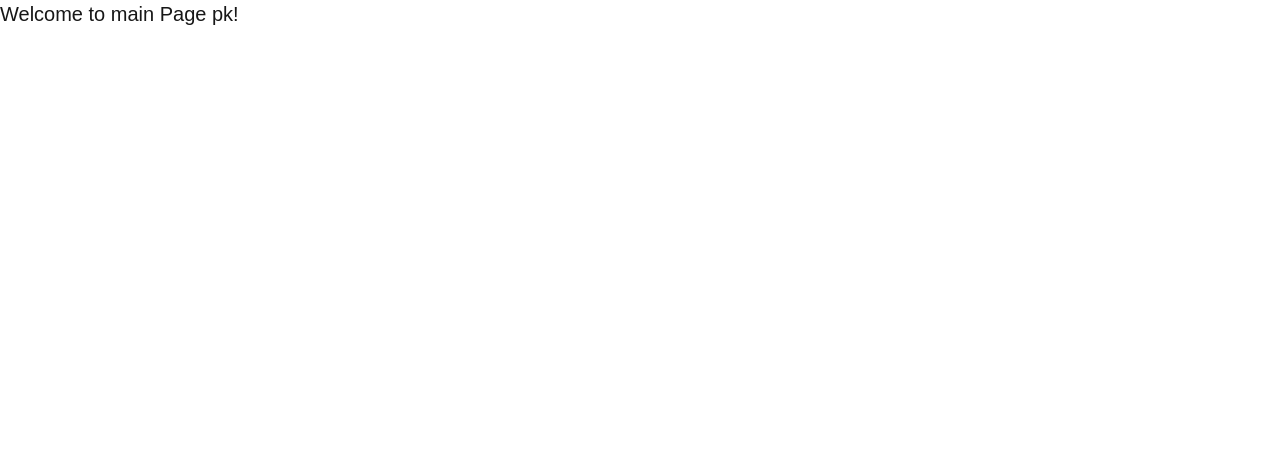
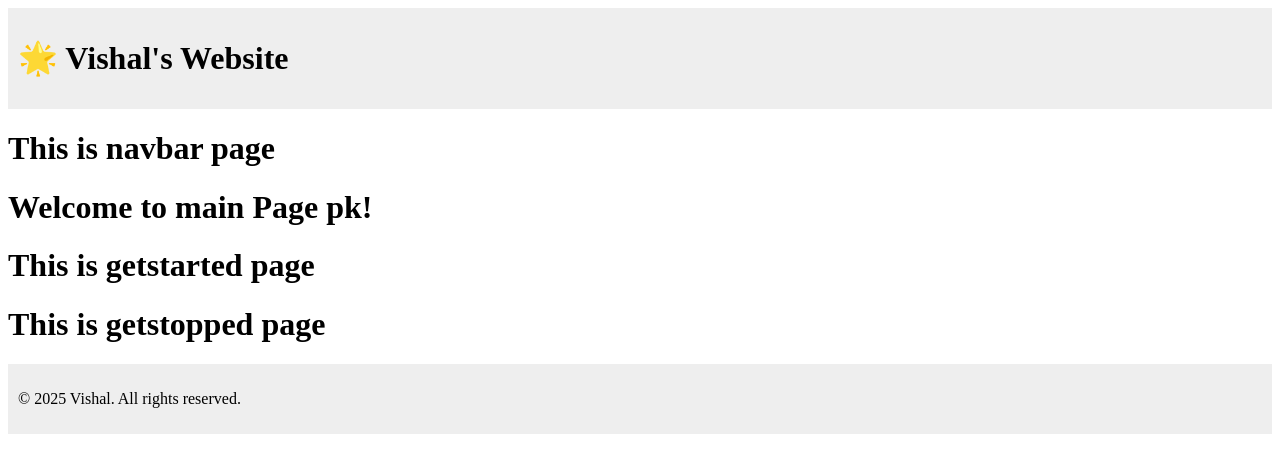
Before and after one commit to Vishallokhande8788/Next.js_Practice_Hub, a Next.js app in the folder my-app/: page / in a window 1280 px wide. Shown: the top 472 px of the page. Built offline with nearby package versions, Linux system fonts and the light colour scheme.

Commit message:
practicing private folder , route grops ,layouts  , nested layouts , route group layout

```diff
--- /dev/null
+++ b/my-app/src/app/(auth)/login/page.js
@@ -0,0 +1,7 @@
+export default function Login() {
+  return (
+    <div>
+      <h1>Login</h1>
+    </div>
+  );
+}
--- /dev/null
+++ b/my-app/src/app/(auth)/signup/page.js
@@ -0,0 +1,7 @@
+export default function Signup() {
+  return (
+    <div>
+      <h1>Signup</h1>
+    </div>
+  );
+}
--- /dev/null
+++ b/my-app/src/app/_contact/page.js
@@ -0,0 +1,7 @@
+export default function Contact() {
+  return (
+    <div>
+      <h1>Contact</h1>
+    </div>
+  );
+}
--- /dev/null
+++ b/my-app/src/app/components/getstart/page.js
@@ -0,0 +1,17 @@
+// GetPage.js
+
+export default function GetStarted() {
+  return (
+    <div>
+      <h1 className="text-green-600 text-xl">This is getstarted page</h1>
+    </div>
+  );
+}
+
+export function GetStopped() {
+  return (
+    <div>
+      <h1 className="text-red-600 text-xl">This is getstopped page</h1>
+    </div>
+  );
+}
--- /dev/null
+++ b/my-app/src/app/components/navbar/page.js
@@ -0,0 +1,9 @@
+// src/app/components/navbar/page.js
+
+export default function Navbar() {
+  return (
+    <div>
+      <h1 className="text-green-600 text-xl">This is navbar page</h1>
+    </div>
+  );
+}
--- a/my-app/src/app/components/user.js
+++ b/my-app/src/app/components/user.js
@@ -2,6 +2,7 @@ export default function User() {
     return (
       <div>
         <h1 className="text-green-600 text-xl">This is user page</h1>
+        <navbar />
       </div>
     );
   }
--- a/my-app/src/app/layout.js
+++ /dev/null
@@ -1,29 +0,0 @@
-import { Geist, Geist_Mono } from "next/font/google";
-import "./globals.css";
-
-const geistSans = Geist({
-  variable: "--font-geist-sans",
-  subsets: ["latin"],
-});
-
-const geistMono = Geist_Mono({
-  variable: "--font-geist-mono",
-  subsets: ["latin"],
-});
-
-export const metadata = {
-  title: "Create Next App",
-  description: "Generated by create next app",
-};
-
-export default function RootLayout({ children }) {
-  return (
-    <html lang="en">
-      <body
-        className={`${geistSans.variable} ${geistMono.variable} antialiased`}
-      >
-        {children}
-      </body>
-    </html>
-  );
-}
--- /dev/null
+++ b/my-app/src/app/layout.jsx
@@ -0,0 +1,19 @@
+export default function RootLayout({ children }) {
+  return (
+    <html lang="en">
+      <body>
+        <header style={{ background: "#eee", padding: "10px" }}>
+          <h1>🌟 Vishal's Website</h1>
+        </header>
+
+        <main>{children}</main>
+
+        <footer
+          style={{ background: "#eee", padding: "10px", marginTop: "20px" }}
+        >
+          <p>© 2025 Vishal. All rights reserved.</p>
+        </footer>
+      </body>
+    </html>
+  );
+}
--- a/my-app/src/app/page.js
+++ b/my-app/src/app/page.js
@@ -1,7 +1,13 @@
+import GetStarted, { GetStopped } from "./components/getstart/page";
+import Navbar from "./components/navbar/page";
+
 export default function Page() {
   return (
     <div>
+      <Navbar />
       <h1 className="text-xl">Welcome to main Page pk!</h1>
+      <GetStarted />
+      <GetStopped />
     </div>
   );
 }
```
